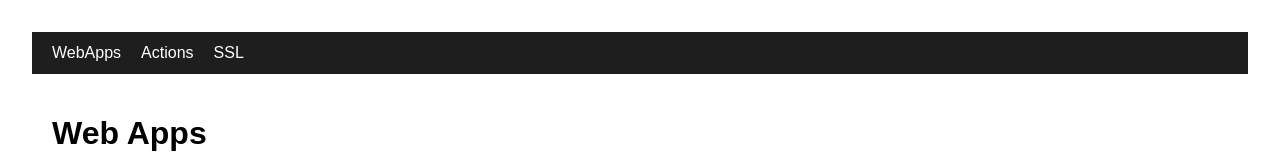
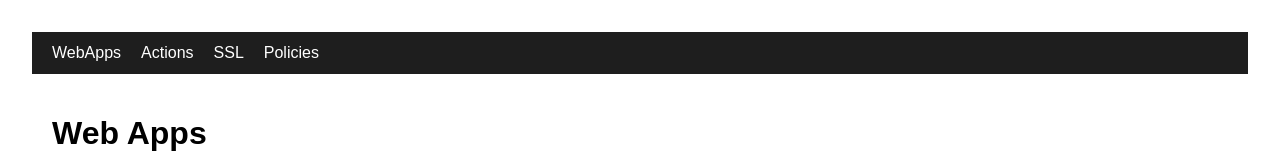
Before and after one commit to rodinVasiliy/waf-ui, a React (Vite) app: page /webapps in a window 1280 px wide. Shown: the top 160 px of the page. Built offline with nearby package versions, Linux system fonts and the light colour scheme; no server answers.

Commit message:
Add policy to navigation

```diff
--- a/src/components/Navbar.tsx
+++ b/src/components/Navbar.tsx
@@ -6,6 +6,7 @@ export function Navbar() {
       <NavLink to="/webapps" style={styles.link}>WebApps</NavLink>
       <NavLink to="/actions" style={styles.link}>Actions</NavLink>
       <NavLink to="/ssls" style={styles.link}>SSL</NavLink>
+      <NavLink to="/policies" style={styles.link}>Policies</NavLink>
     </nav>
   )
 }
```
